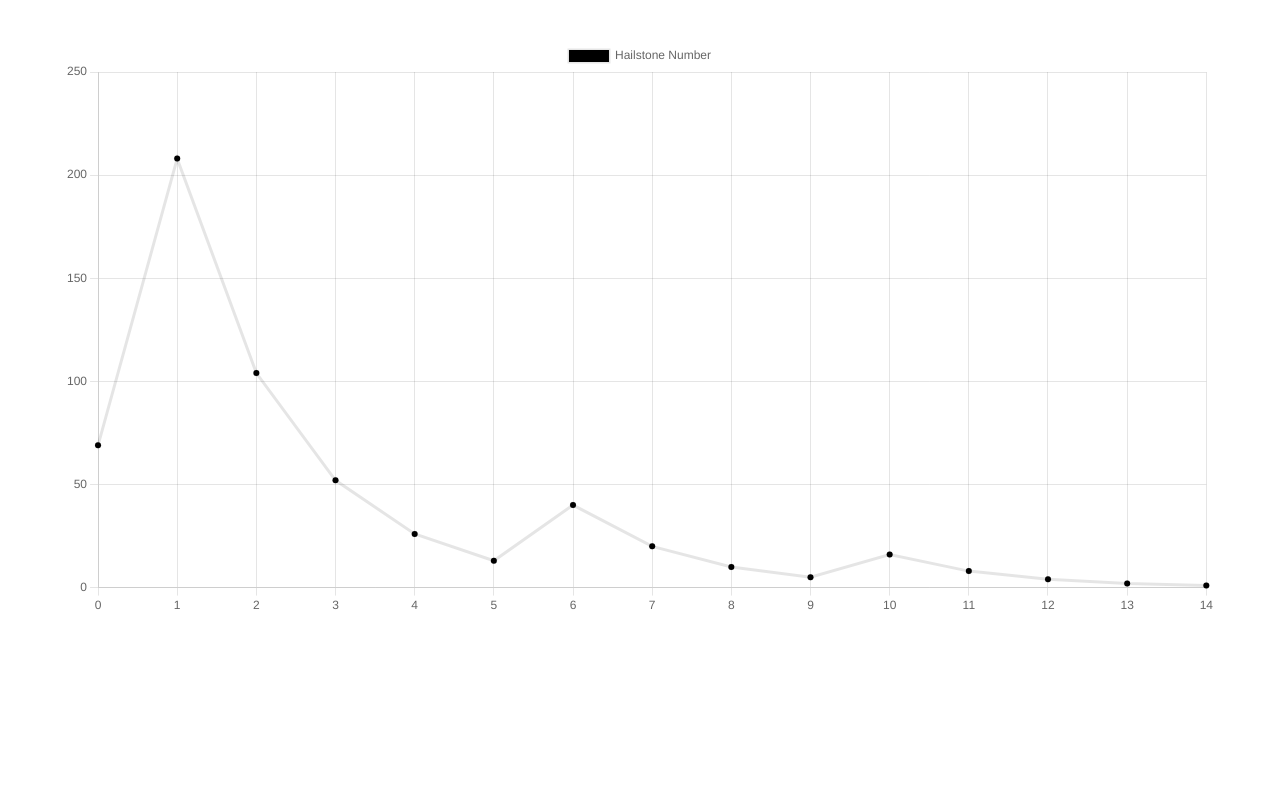
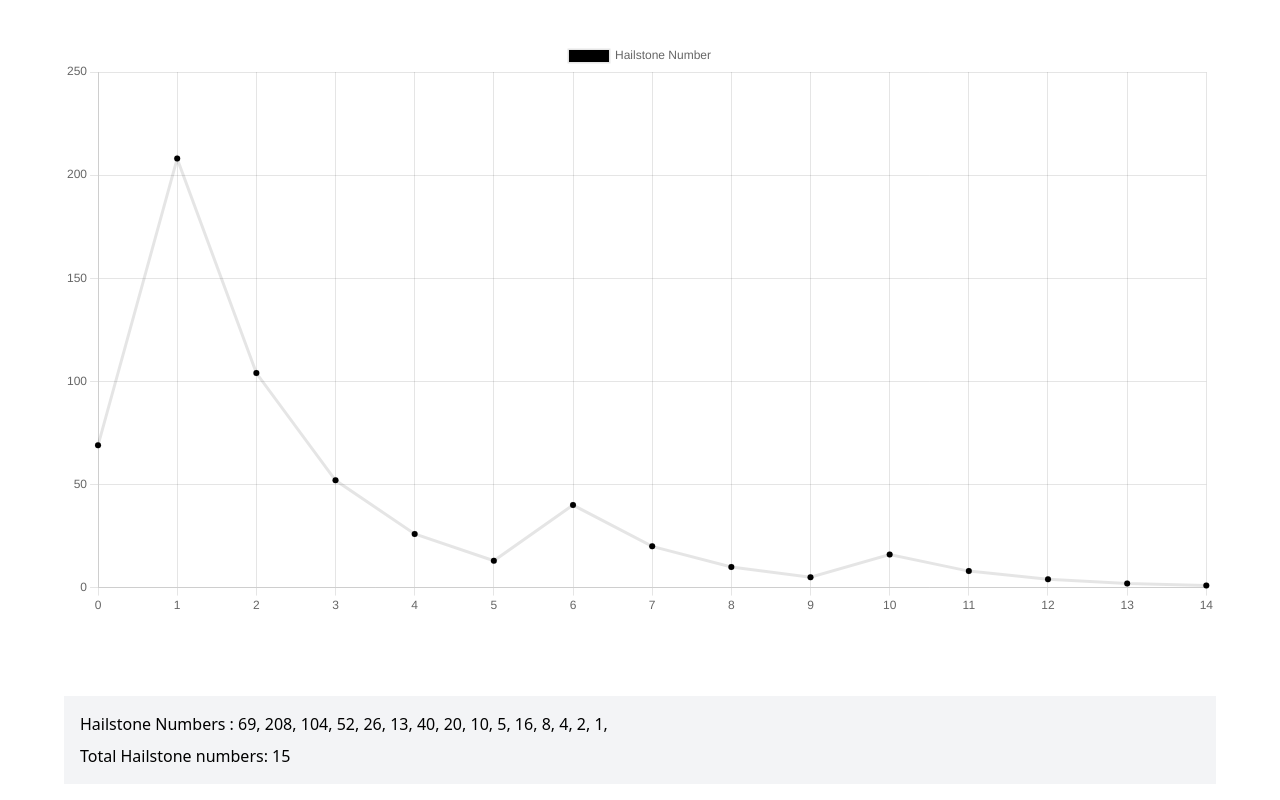
Before and after one commit to jaydeepkhatri/collatz-conjecture, a React (Create React App) app: page / in a window 1280 px wide. Shown: the part 228-1028 px from the top of the page. Before the commit the page ends 876 px from the top, so only its background shows below. Built offline with nearby package versions, Linux system fonts and the light colour scheme.

Commit message:
✏ Add Info Component

```diff
--- a/src/components/Chart/Chart.js
+++ b/src/components/Chart/Chart.js
@@ -1,9 +1,9 @@
 import { useEffect, useState } from "react";
-import { Linechart }  from "../index";
+import { Linechart, Info }  from "../index";
 
 const Chart = () => {
 
-    // const [numbers, setNumbers] = useState([]);
+    const [hailNumbers, setHailStoneNumbers] = useState([]);
     const [searchNumber, setSearchNumber] = useState(69);
     const [chartData, setChartData] = useState({});
     const [isLoading, setIsLoading] = useState(true);
@@ -26,7 +26,7 @@ const Chart = () => {
         console.log(num)
         hailStoneNumbers.push(num);
         if (num <= 1) {
-            // setNumbers(hailStoneNumbers);
+            setHailStoneNumbers(hailStoneNumbers);
             setChartData({
                 labels: hailStoneNumbers.map((number, i) => i),
                 datasets: [{
@@ -43,10 +43,6 @@ const Chart = () => {
 
     useEffect(() => {
         collatz(searchNumber);
-
-        return (() => {
-            console.log("hehe")
-        })
     }, [searchNumber])
 
 
@@ -66,6 +62,7 @@ const Chart = () => {
 
             {isLoading ? null :<section className="py-8 flex flex-col items-center justify-center">
                 <Linechart chartData={chartData} />
+                <Info hailStoneNumbers={hailNumbers} />
             </section> }
 
 
--- a/src/components/Header/Header.js
+++ b/src/components/Header/Header.js
@@ -5,7 +5,7 @@ const Header = () => {
                 <nav className="relative flex md:container md:mx-auto flex-wrap items-center navbar justify-center flex-col md:flex-row md:justify-between px-0 md:px-12 ">
                     <h1 className="text-xl font-semibold">Collatz.</h1>
                     <ul className="flex flex-wrap pl-0 list-style-none mt-4 md:mt-0">
-                        <NavLink name="Github" link="https://github.com/jaydeepkhatri" />
+                        <NavLink name="Github" link="https://github.com/jaydeepkhatri/collatz-conjecture" />
                         <NavLink name="Twitter" link="https://twitter.com/jaydeepkhatri79" />
                         <NavLink name="Video Source" link="https://www.youtube.com/watch?v=094y1Z2wpJg" />
                     </ul>
--- /dev/null
+++ b/src/components/Info/Info.js
@@ -0,0 +1,15 @@
+const Info = ({hailStoneNumbers}) => {
+    return (
+        <>
+            <div className="md:mx-auto w-full max-w-6xl pt-20 text-left">
+                <div className="bg-gray-100 p-4">
+                    {console.log(hailStoneNumbers)}
+                    <p>Hailstone Numbers : {hailStoneNumbers.map((number, i) => (<span key={i}>{number}, </span>))}</p>
+                    <p className="mt-2">Total Hailstone numbers: {hailStoneNumbers.length}</p>
+                </div>
+            </div>
+        </>
+    )
+}
+
+export default Info;
--- a/src/components/index.js
+++ b/src/components/index.js
@@ -1,3 +1,4 @@
 export {default as Header} from "./Header/Header";
 export {default as Chart} from "./Chart/Chart";
 export {default as Linechart} from "./Linechart/Linechart";
+export {default as Info} from "./Info/Info";
```
